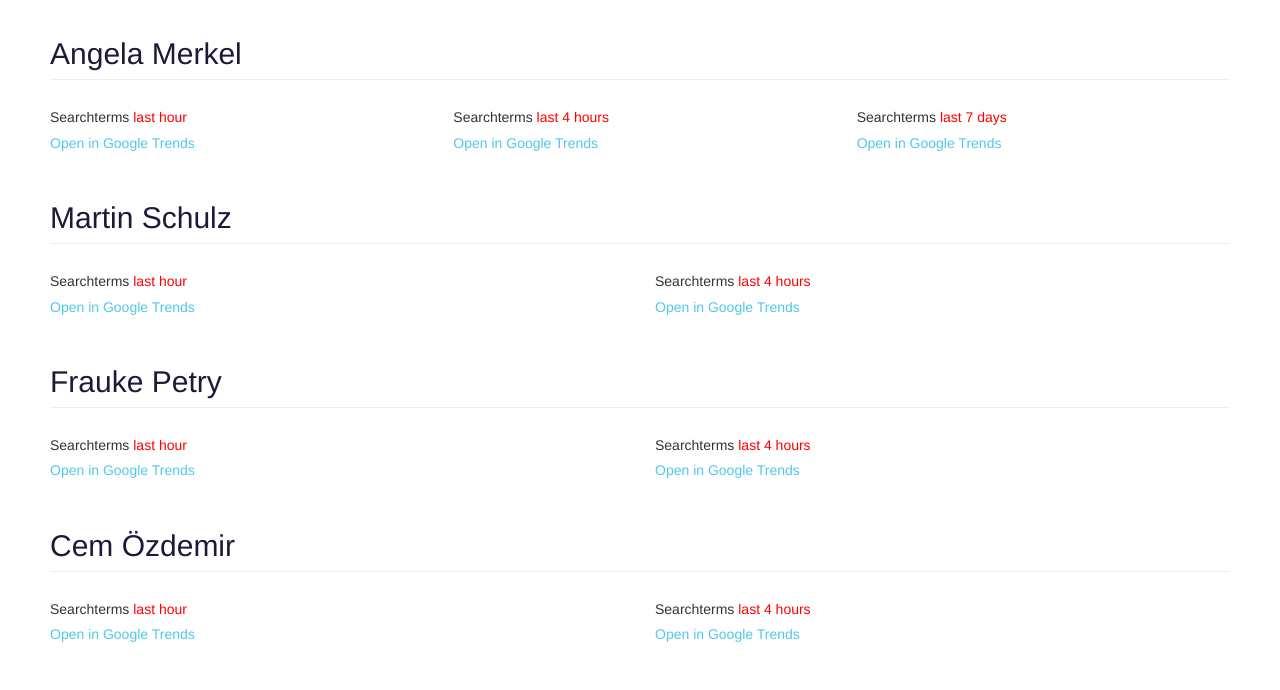
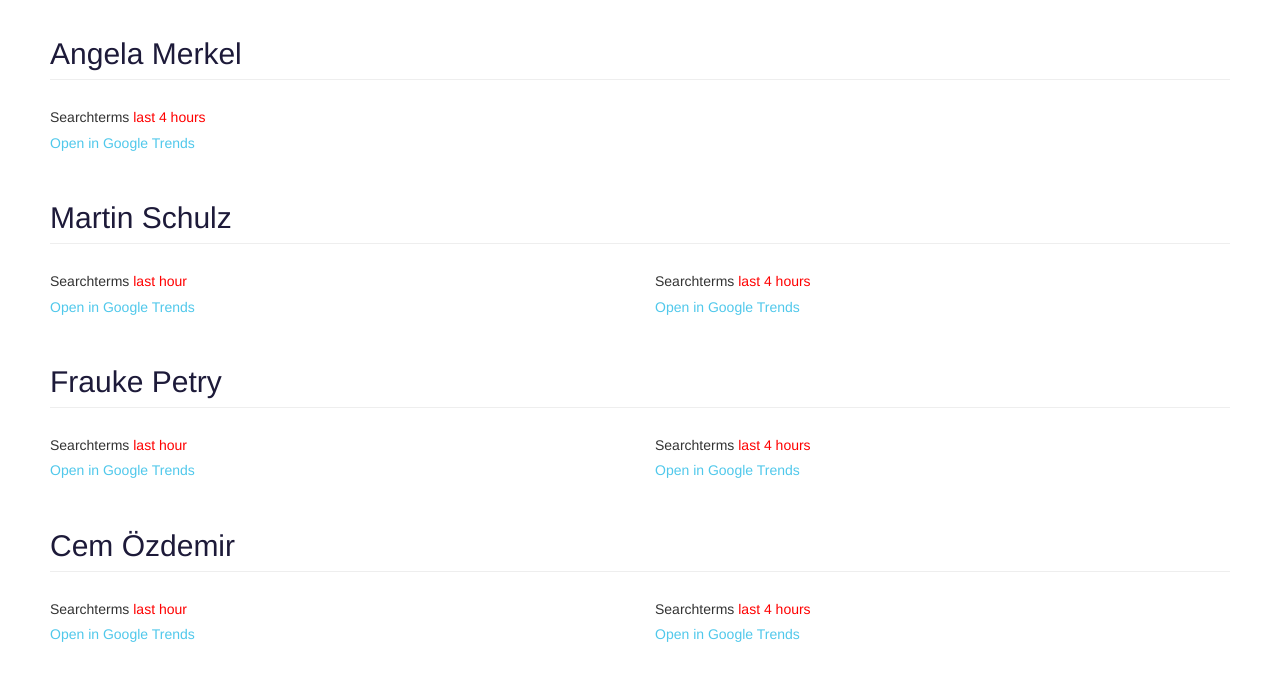
Before and after one commit to GoogleTrends/crosscheck-dashboard-de, a website: page index.html in a window 1280 px wide. Shown: the part 108-798 px from the top of the page. Drawn offline with Linux system fonts and the light colour scheme; a script that the page names is missing.

Commit message:
Merkel only one

```diff
--- a/index.html
+++ b/index.html
@@ -149,17 +149,10 @@
 
 
         <div class="row">
-            <div class="col-md-4">
-                <h5>Searchterms <span class="oldest">last hour</span></h5>
-                <script type="text/javascript"> trends.embed.renderExploreWidget("RELATED_QUERIES", {"comparisonItem":[{"keyword":"/m/0jl0g","geo":"DE","time":"now 1-H"}],"category":0,"property":""}, {"exploreQuery":"date=now%201-H&geo=DE&q=%2Fm%2F0jl0g","guestPath":"https://trends.google.de:443/trends/embed/"}); </script>
-                <h5>
-                    <a href="https://trends.google.de/trends/explore?date=now%201-H&geo=DE&q=%2Fm%2F0jl0g" target="_blank">Open in Google Trends</a>
-                </h5>
-
-            </div>
 
 
-            <div class="col-md-4">
+
+            <div class="col-md-12">
                 <h5>Searchterms <span class="oldest">last 4 hours</span></h5>
                 <script type="text/javascript"> trends.embed.renderExploreWidget("RELATED_QUERIES", {"comparisonItem":[{"keyword":"/m/0jl0g","geo":"DE","time":"now 4-H"}],"category":0,"property":""}, {"exploreQuery":"date=now%204-H&geo=DE&q=%2Fm%2F0jl0g","guestPath":"https://trends.google.de:443/trends/embed/"}); </script>
                 <h5>
@@ -168,14 +161,7 @@
 
             </div>
 
-            <div class="col-md-4">
-                <h5>Searchterms <span class="oldest">last 7 days</span></h5>
-                <script type="text/javascript"> trends.embed.renderExploreWidget("RELATED_QUERIES", {"comparisonItem":[{"keyword":"/m/0jl0g","geo":"DE","time":"now 7-d"}],"category":0,"property":""}, {"exploreQuery":"date=now%207-d&geo=DE&q=%2Fm%2F0jl0g","guestPath":"https://trends.google.de:443/trends/embed/"}); </script>
-                <h5>
-                    <a href="https://trends.google.de/trends/explore?date=now%207-d&geo=DE&q=%2Fm%2F0jl0g" target="_blank">Open in Google Trends</a>
-                </h5>
 
-            </div>
 
         </div>
 
```
